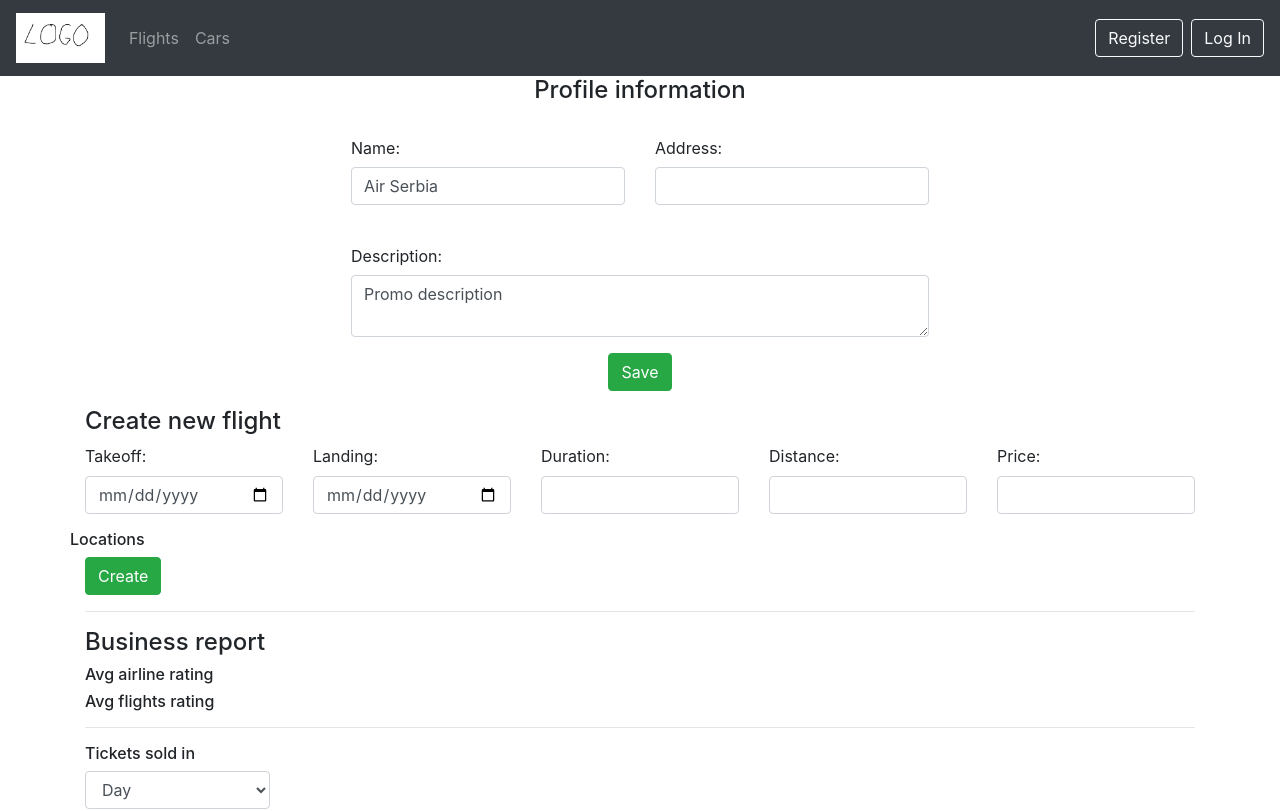
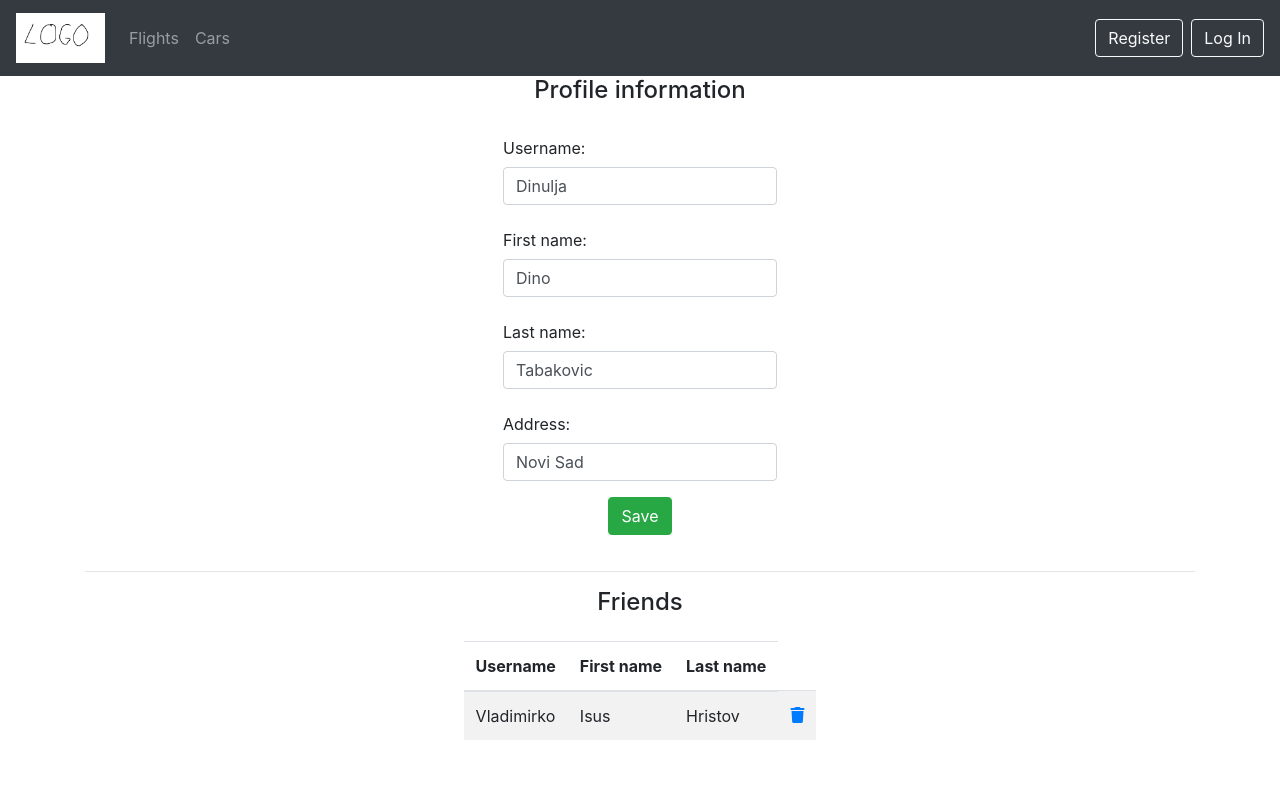
Before and after one commit to Dino97/Web-2, an Angular app in the folder projekat/: page /profile in a window 1280 px wide. Shown: the top 811 px of the page. Built offline with nearby package versions, Linux system fonts and the light colour scheme.

Commit message:
Airline profile route, unfriend button

```diff
--- a/projekat/src/app/app-routing.module.ts
+++ b/projekat/src/app/app-routing.module.ts
@@ -11,7 +11,8 @@ const routes: Routes = [
   { path: "", redirectTo: "home", pathMatch: "full"},
   { path: "home", component: MainComponent },
   { path: "login", component: LoginComponent },
-  { path: "profile", component: AirlineProfileComponent },
+  { path: "profile", component: ProfileComponent },
+  { path: "airprofile", component: AirlineProfileComponent },
   { path: "register", component: RegisterComponent }
 ];
 
--- a/projekat/src/app/components/friend-list/friend-list.component.html
+++ b/projekat/src/app/components/friend-list/friend-list.component.html
@@ -11,6 +11,7 @@
             <td> {{ friend.username }} </td>
             <td> {{ friend.firstName }} </td>
             <td> {{ friend.lastName }} </td>
+            <td> <a href> <i class="fas fa-trash"></i> </a> </td>
         </tr>
     </tbody>
 </table>
```
